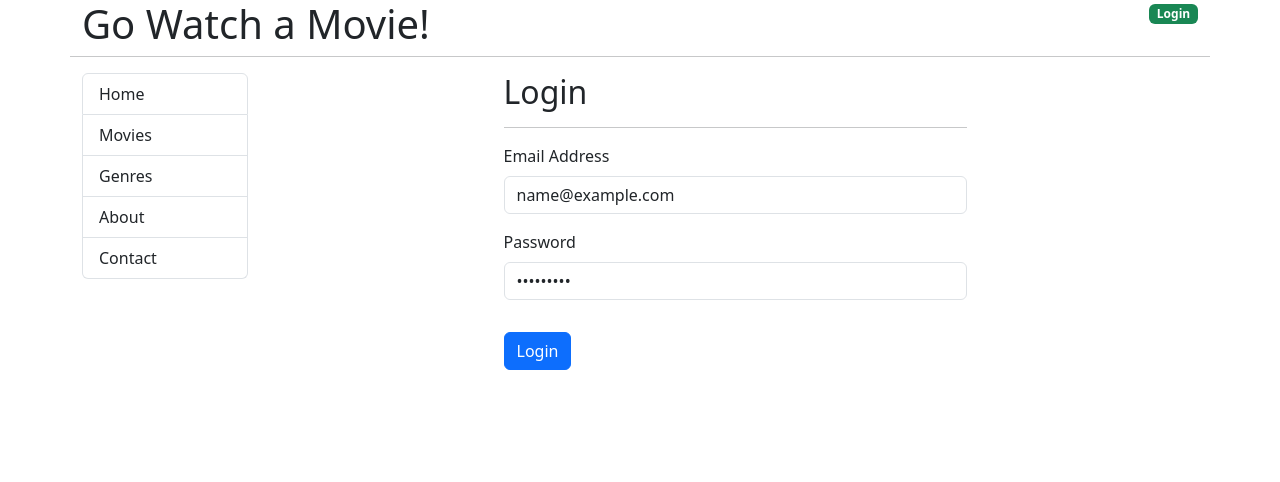
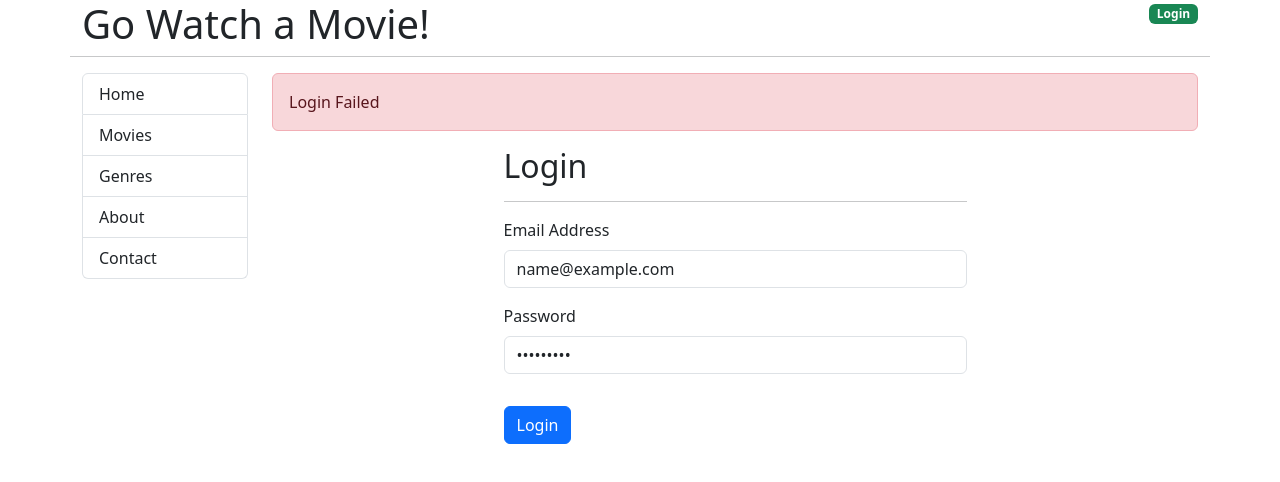
Before and after one commit to JFMajer/go-watch-a-movie-front-end, a React (Create React App) app: page /login in a window 1280 px wide. Both pictures are taken after typing "name@example.com", "Sample123" into the empty fields and a click on the input "Login". Shown: the top 482 px of the page. Built offline with nearby package versions, Linux system fonts and the light colour scheme.

Commit message:
add login, redirection and alerts

```diff
--- a/src/App.js
+++ b/src/App.js
@@ -1,10 +1,13 @@
 import { useState } from 'react';
 import { Link, Outlet } from 'react-router-dom';
+import Alert from './components/Alert';
 
 
 function App() {
 
   const [jwtToken, setJwtToken] = useState("");
+  const [alertMessage, setAlertMessage] = useState("");
+  const [alertClassName, setAlertClassName] = useState("d-none")
 
   return (
     <div className='container'>
@@ -36,7 +39,8 @@ function App() {
           </nav>
         </div>
         <div className='col-md-10'>
-          <Outlet context={{jwtToken, setJwtToken}}></Outlet>
+          <Alert message={ alertMessage } className={ alertClassName } />
+          <Outlet context={ { jwtToken, setJwtToken, setAlertClassName, setAlertMessage } }></Outlet>
         </div>
       </div>
     </div >
--- /dev/null
+++ b/src/components/Alert.js
@@ -0,0 +1,10 @@
+
+const Alert = (props) => {
+    return (
+        <div className={ "alert " + props.className } role="alert">
+            { props.message }
+        </div>
+    )
+}
+
+export default Alert;
--- a/src/components/Login.js
+++ b/src/components/Login.js
@@ -2,6 +2,7 @@ import React, { Fragment } from 'react';
 import { useState } from 'react';
 import Input from './form/Input';
 import { useOutletContext } from 'react-router-dom';
+import { useNavigate } from 'react-router-dom';
 
 const Login = () => {
 
@@ -9,12 +10,21 @@ const Login = () => {
     const [password, setPassword] = useState('');
 
     const { setJwtToken } = useOutletContext();
+    const { setAlertMessage, setAlertClassName } = useOutletContext();
+
+    const navigate = useNavigate();
 
     const handleSubmit = (event) => {
         event.preventDefault();
 
         if (email === 'admin@example.com') {
             setJwtToken('admin');
+            setAlertClassName("alert alert-success"),
+            setAlertMessage("Login Successful");
+            navigate("/");
+        } else {
+            setAlertClassName("alert alert-danger"),
+            setAlertMessage("Login Failed");
         }
 
     }
```
